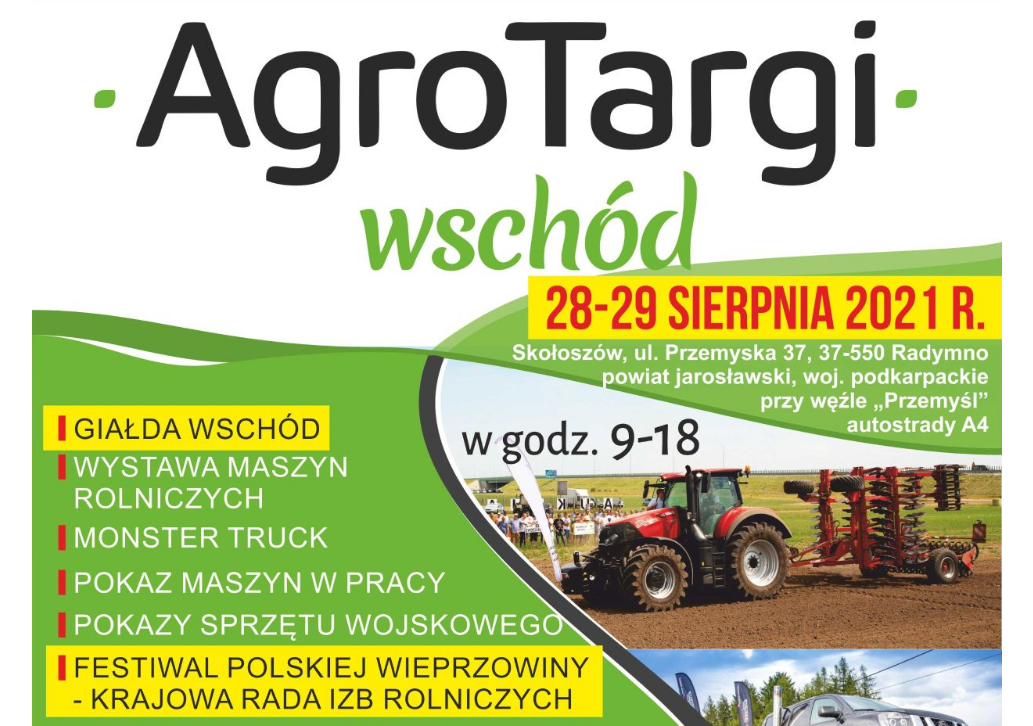
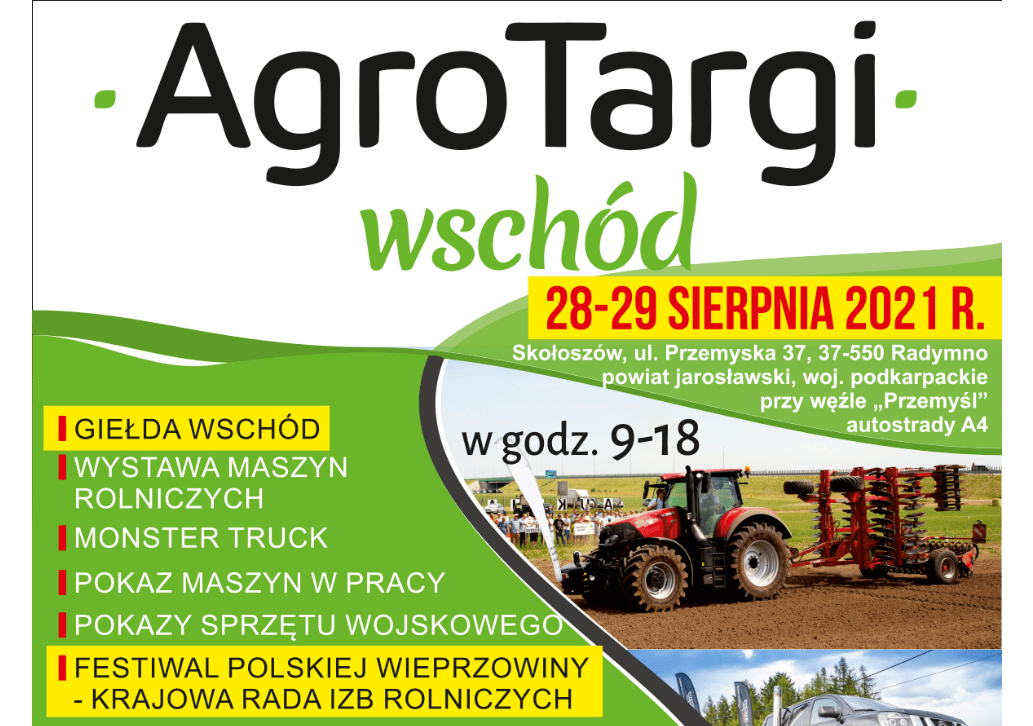
Before and after one commit to rmpgithub/gw, a PHP site: page / in a window 1280 px wide. Shown: the part 226-952 px from the top of the page, without its empty margins (123-1156 px from the left). Run offline with PHP 8.4, Linux system fonts and the light colour scheme; some libraries are stand-ins or nearby versions.

Commit message:
poprawka plakatutu atw

```diff
--- a/index.php
+++ b/index.php
@@ -25,7 +25,7 @@
 
 
             <div class="row">
-                <div class="col-12 col-md-10 offset-md-1"><a href="./src/assets/img/plakat/Plakat2021.jpg"><img class="Thumbnail" src="./src/assets/img/plakat/Plakat2021.jpg" alt=""></a></div>
+                <div class="col-12 col-md-10 offset-md-1"><a href="./src/assets/img/plakat/Plakat2021.png"><img class="Thumbnail" src="./src/assets/img/plakat/Plakat2021.png" alt=""></a></div>
             </div>
 
 </div>
```
Also changed, not shown: src/assets/img/plakat/Plakat2021.png (added).
